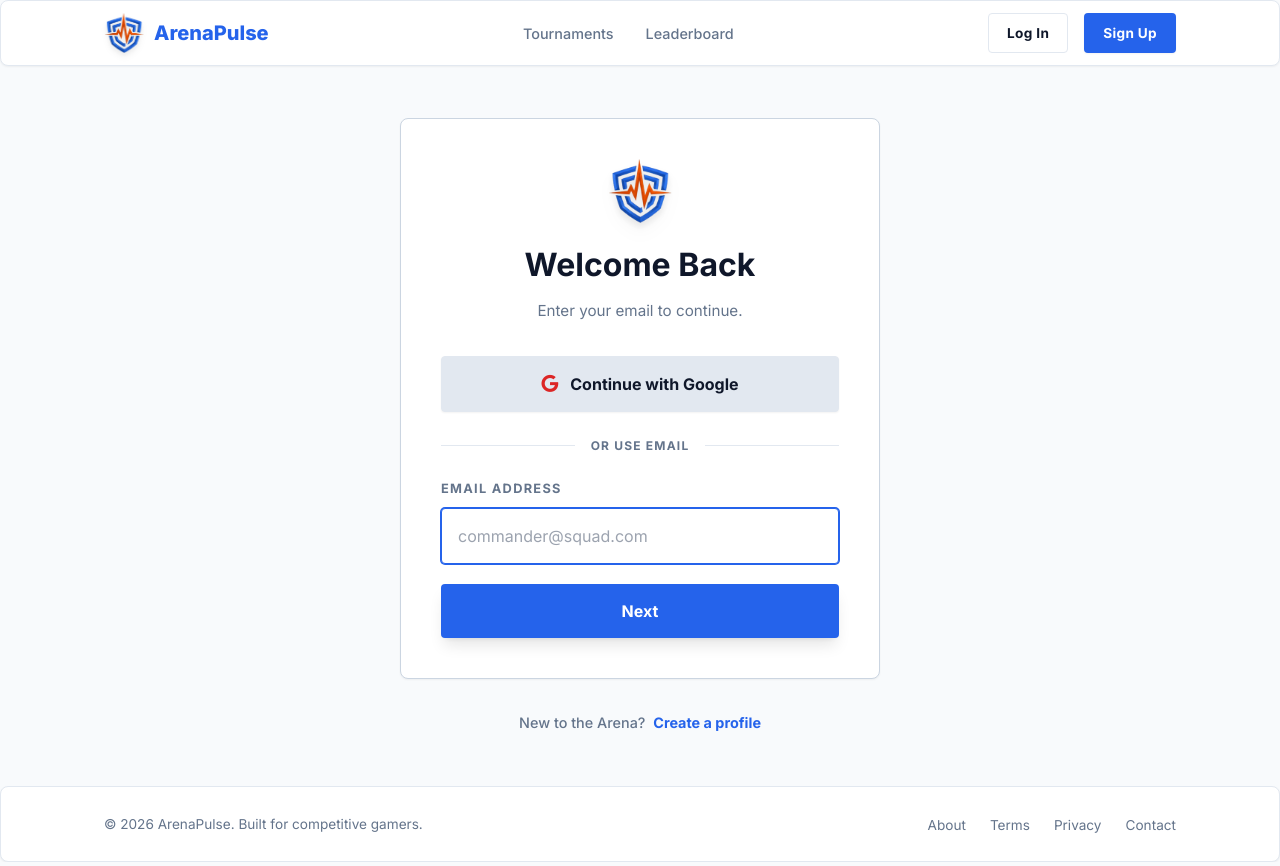
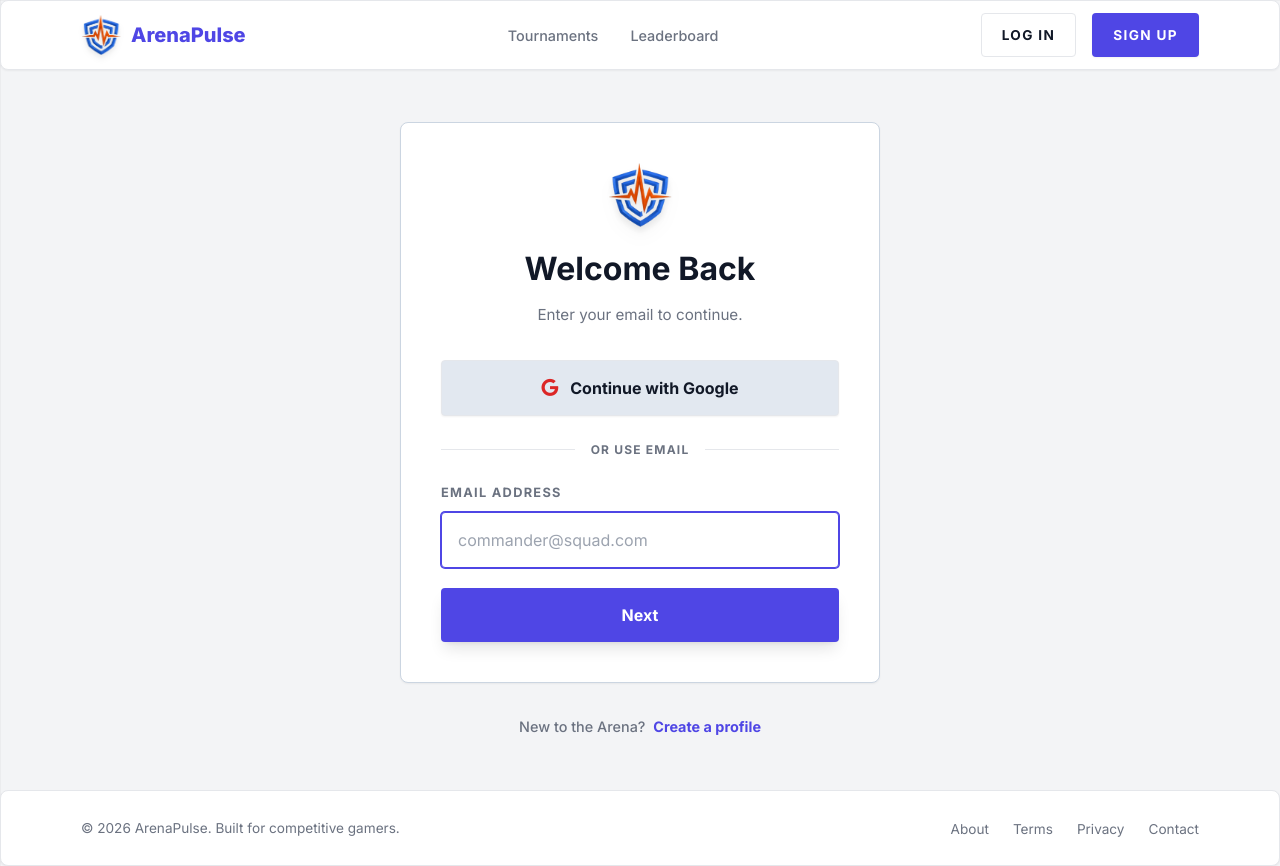
Before and after one commit to Gajera-Ansh/ArenaPulse, a React (Vite) app in the folder client/: page /login in a window 1280 px wide. Built offline with nearby package versions, Linux system fonts and the light colour scheme; no server answers.

Commit message:
fix: update game selection logic and remove custom game input from team and tournament creation forms style: adjust Tailwind CSS theme colors for improved aesthetics

```diff
--- a/client/src/index.css
+++ b/client/src/index.css
@@ -6,7 +6,9 @@
   body {
     @apply font-sans text-text leading-relaxed;
     background-color: theme('colors.bg');
-    background-image: radial-gradient(circle, #CBD5E1 1.5px, transparent 1.5px);
+    background-image:
+      linear-gradient(to right, rgba(0,0,0,0.03) 1px, transparent 1px),
+      linear-gradient(to bottom, rgba(0,0,0,0.03) 1px, transparent 1px);
     background-size: 32px 32px;
     background-attachment: fixed;
     -webkit-font-smoothing: antialiased;
@@ -22,27 +24,27 @@
 
 @layer components {
   .container {
-    @apply max-w-[1120px] mx-auto px-6;
+    @apply w-full mx-auto px-6 md:px-12 xl:px-20 2xl:px-32;
   }
 
   .card {
-    @apply bg-surface border border-border rounded shadow transition-all duration-200;
+    @apply bg-surface border-2 border-border/50 rounded-[8px] shadow-sm transition-all duration-200;
   }
 
   .card:hover {
-    @apply shadow-md -translate-y-[2px];
+    @apply shadow-md border-primary/30 -translate-y-[2px];
   }
 
   .btn {
-    @apply inline-flex items-center justify-center gap-2 px-[18px] py-[8px] text-[0.85rem] font-bold tracking-wide rounded-[4px] transition-all duration-150 border border-transparent disabled:opacity-50 disabled:cursor-not-allowed;
+    @apply inline-flex items-center justify-center gap-2 px-[20px] py-[10px] text-[0.85rem] font-bold tracking-widest uppercase rounded-[4px] transition-all duration-150 border border-transparent disabled:opacity-50 disabled:cursor-not-allowed;
   }
 
   .btn-primary {
-    @apply btn bg-primary text-white hover:bg-primary-hover shadow-sm hover:shadow;
+    @apply btn bg-primary text-white hover:bg-primary-hover shadow-sm hover:shadow active:scale-95;
   }
 
   .btn-accent {
-    @apply btn bg-accent text-white hover:bg-accent-hover shadow-sm hover:shadow;
+    @apply btn bg-accent text-white hover:bg-accent-hover shadow-sm hover:shadow active:scale-95;
   }
 
   .btn-outline {
--- a/client/src/pages/protected/CreateTeam.jsx
+++ b/client/src/pages/protected/CreateTeam.jsx
@@ -8,7 +8,6 @@
   const { user } = useAuth();
   const [loading, setLoading] = useState(false);
   const [error, setError] = useState('');
-  const [isCustomGame, setIsCustomGame] = useState(false);
 
   const [formData, setFormData] = useState({
     name: '',
@@ -144,16 +143,8 @@
               <div className="relative">
                 <select
                   name="game"
-                  value={isCustomGame ? 'Custom' : formData.game}
-                  onChange={(e) => {
-                    if (e.target.value === 'Custom') {
-                      setIsCustomGame(true);
-                      setFormData({ ...formData, game: '' });
-                    } else {
-                      setIsCustomGame(false);
-                      setFormData({ ...formData, game: e.target.value });
-                    }
-                  }}
+                  value={formData.game}
+                  onChange={handleChange}
                   className="w-full bg-white/5 border border-border rounded-xl px-4 py-3.5 text-text focus:outline-none focus:border-primary focus:ring-1 focus:ring-primary transition-all appearance-none cursor-pointer"
                   required
                 >
@@ -163,23 +154,9 @@
                   <option value="BGMI">BGMI</option>
                   <option value="Free Fire">Free Fire</option>
                   <option value="Dota 2">Dota 2</option>
-                  <option value="Rocket League">Rocket League</option>
-                  <option value="Custom">Custom (Type manually)</option>
                 </select>
                 <i className="fa-solid fa-chevron-down absolute right-4 top-1/2 -translate-y-1/2 text-text-secondary pointer-events-none text-[0.8rem]"></i>
               </div>
-
-              {isCustomGame && (
-                <input
-                  type="text"
-                  name="game"
-                  value={formData.game}
-                  onChange={handleChange}
-                  className="w-full bg-white/5 border border-border rounded-xl px-4 py-3.5 text-text focus:outline-none focus:border-primary focus:ring-1 focus:ring-primary transition-all mt-3 animate-fade-in"
-                  placeholder="Enter custom game name"
-                  required
-                />
-              )}
             </div>
 
             {/* Player Roster */}
--- a/client/src/pages/protected/CreateTournament.jsx
+++ b/client/src/pages/protected/CreateTournament.jsx
@@ -6,7 +6,6 @@
   const navigate = useNavigate();
   const [loading, setLoading] = useState(false);
   const [error, setError] = useState('');
-  const [isCustomGame, setIsCustomGame] = useState(false);
 
   // Get tomorrow's local date at 00:00 to prevent selecting today
   const tomorrow = new Date();
@@ -115,16 +114,8 @@
                 <div className="relative">
                   <select
                     name="game"
-                    value={isCustomGame ? 'Custom' : formData.game}
-                    onChange={(e) => {
-                      if (e.target.value === 'Custom') {
-                        setIsCustomGame(true);
-                        setFormData({ ...formData, game: '' });
-                      } else {
-                        setIsCustomGame(false);
-                        setFormData({ ...formData, game: e.target.value });
-                      }
-                    }}
+                    value={formData.game}
+                    onChange={handleChange}
                     className="w-full bg-white/5 border border-border rounded-xl px-4 py-3.5 text-text focus:outline-none focus:border-primary focus:ring-1 focus:ring-primary transition-all appearance-none cursor-pointer"
                     required
                   >
@@ -134,24 +125,9 @@
                     <option value="BGMI">BGMI</option>
                     <option value="Free Fire">Free Fire</option>
                     <option value="Dota 2">Dota 2</option>
-                    <option value="Rocket League">Rocket League</option>
-                    <option value="Custom">Custom (Type manually)</option>
                   </select>
                   <i className="fa-solid fa-chevron-down absolute right-4 top-1/2 -translate-y-1/2 text-text-secondary pointer-events-none text-sm"></i>
                 </div>
-
-                {isCustomGame && (
-                  <input
-                    type="text"
-                    name="game"
-                    value={formData.game}
-                    onChange={handleChange}
-                    className="w-full bg-white/5 border border-border rounded-xl px-4 py-3.5 text-text focus:outline-none focus:border-primary focus:ring-1 focus:ring-primary transition-all mt-3 animate-fade-in"
-                    placeholder="Enter custom game name"
-                    required
-                    autoFocus
-                  />
-                )}
               </div>
 
               <div>
--- a/client/src/pages/protected/EditTeam.jsx
+++ b/client/src/pages/protected/EditTeam.jsx
@@ -11,7 +11,6 @@
   const [initialLoading, setInitialLoading] = useState(true);
   const [loading, setLoading] = useState(false);
   const [error, setError] = useState('');
-  const [isCustomGame, setIsCustomGame] = useState(false);
   const [isCaptain, setIsCaptain] = useState(false);
   const [captainInfo, setCaptainInfo] = useState(null);
 
@@ -32,11 +31,6 @@
         const res = await expressApi.get(`/api/teams/${id}`);
         if (res.data.success) {
           const t = res.data.data;
-
-          const standardGames = ['Valorant', 'League of Legends', 'Counter-Strike 2', 'BGMI', 'Free Fire', 'Dota 2', 'Rocket League'];
-          if (!standardGames.includes(t.game)) {
-            setIsCustomGame(true);
-          }
 
           setFormData({
             name: t.name || '',
@@ -211,17 +205,9 @@
               <div className="relative">
                 <select
                   name="game"
-                  value={isCustomGame ? 'Custom' : formData.game}
+                  value={formData.game}
                   disabled={!isCaptain}
-                  onChange={(e) => {
-                    if (e.target.value === 'Custom') {
-                      setIsCustomGame(true);
-                      setFormData({ ...formData, game: '' });
-                    } else {
-                      setIsCustomGame(false);
-                      setFormData({ ...formData, game: e.target.value });
-                    }
-                  }}
+                  onChange={handleChange}
                   className={`w-full bg-white/5 border border-border rounded-xl px-4 py-3.5 text-text focus:outline-none focus:border-primary focus:ring-1 focus:ring-primary transition-all appearance-none cursor-pointer ${!isCaptain ? 'opacity-70 cursor-not-allowed' : ''}`}
                   required
                 >
@@ -231,24 +217,9 @@
                   <option value="BGMI">BGMI</option>
                   <option value="Free Fire">Free Fire</option>
                   <option value="Dota 2">Dota 2</option>
-                  <option value="Rocket League">Rocket League</option>
-                  <option value="Custom">Custom (Type manually)</option>
                 </select>
                 <i className="fa-solid fa-chevron-down absolute right-4 top-1/2 -translate-y-1/2 text-text-secondary pointer-events-none text-[0.8rem]"></i>
               </div>
-
-              {isCustomGame && (
-                <input
-                  type="text"
-                  name="game"
-                  value={formData.game}
-                  onChange={handleChange}
-                  disabled={!isCaptain}
-                  className={`w-full bg-white/5 border border-border rounded-xl px-4 py-3.5 text-text focus:outline-none focus:border-primary focus:ring-1 focus:ring-primary transition-all mt-3 animate-fade-in ${!isCaptain ? 'opacity-70 cursor-not-allowed' : ''}`}
-                  placeholder="Enter custom game name"
-                  required
-                />
-              )}
             </div>
 
             {/* Player Roster */}
--- a/client/src/pages/public/Tournaments.jsx
+++ b/client/src/pages/public/Tournaments.jsx
@@ -80,7 +80,6 @@
               <option value="BGMI">BGMI</option>
               <option value="Free Fire">Free Fire</option>
               <option value="Dota 2">Dota 2</option>
-              <option value="Rocket League">Rocket League</option>
             </select>
             <i className="fa-solid fa-chevron-down absolute right-4 top-1/2 -translate-y-1/2 text-text-secondary pointer-events-none text-[0.8rem]"></i>
           </div>
--- a/client/tailwind.config.js
+++ b/client/tailwind.config.js
@@ -7,20 +7,20 @@
   theme: {
     extend: {
       colors: {
-        bg: '#F8FAFC',
+        bg: '#F3F4F6',
         surface: '#FFFFFF',
-        border: '#E2E8F0',
-        text: '#0F172A',
-        'text-secondary': '#64748B',
+        border: '#E5E7EB',
+        text: '#111827',
+        'text-secondary': '#6B7280',
         primary: {
-          DEFAULT: '#2563EB',
-          hover: '#1D4ED8',
-          light: '#EFF6FF',
+          DEFAULT: '#4F46E5', // Indigo-600
+          hover: '#4338CA', // Indigo-700
+          light: '#EEF2FF', // Indigo-50
         },
         accent: {
-          DEFAULT: '#EA580C',
-          hover: '#C2410C',
-          light: '#FFF7ED',
+          DEFAULT: '#E11D48', // Rose-600
+          hover: '#BE123C', // Rose-700
+          light: '#FFF1F2', // Rose-50
         },
       },
       fontFamily: {
```
Also changed, not shown: client/src/pages/protected/EditTournament.jsx (+2 -31 lines).
